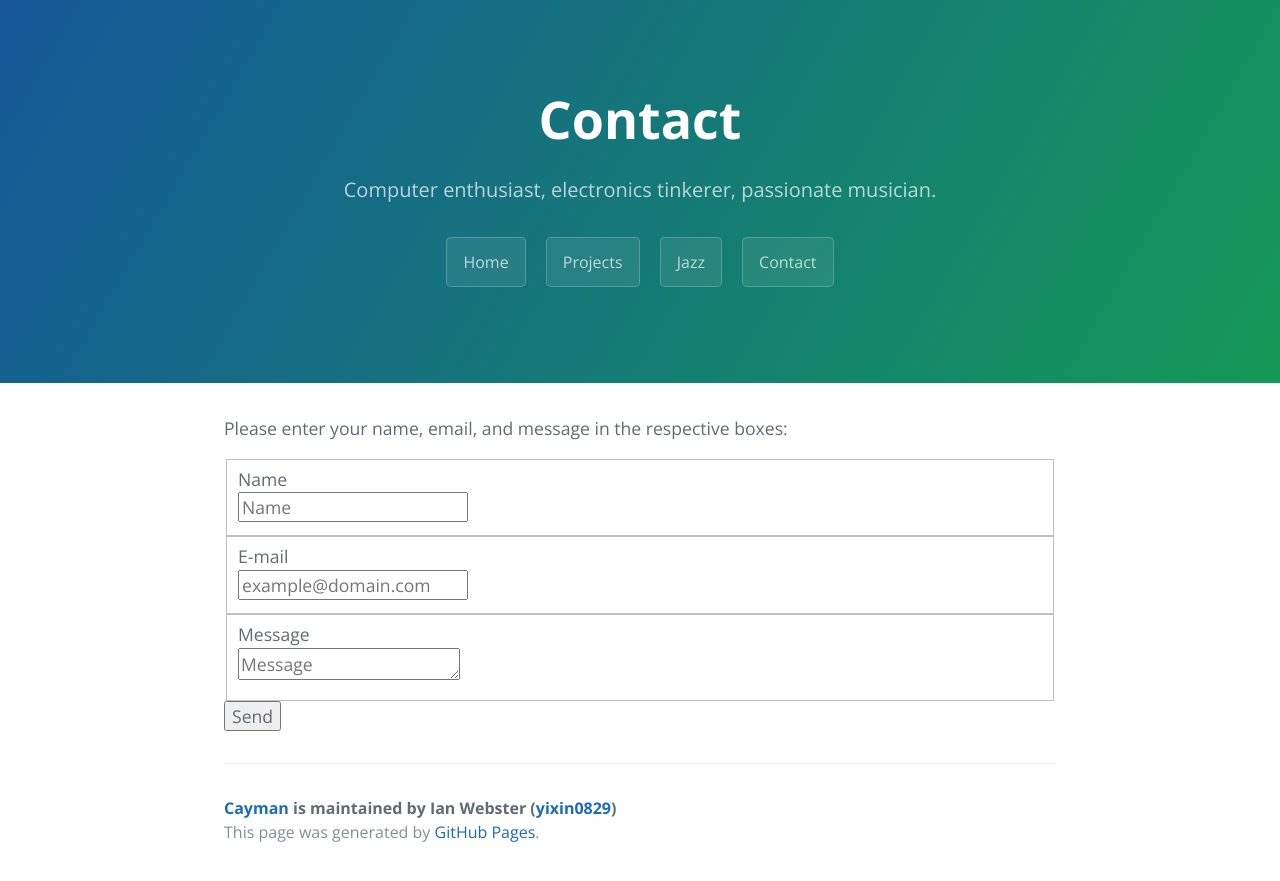
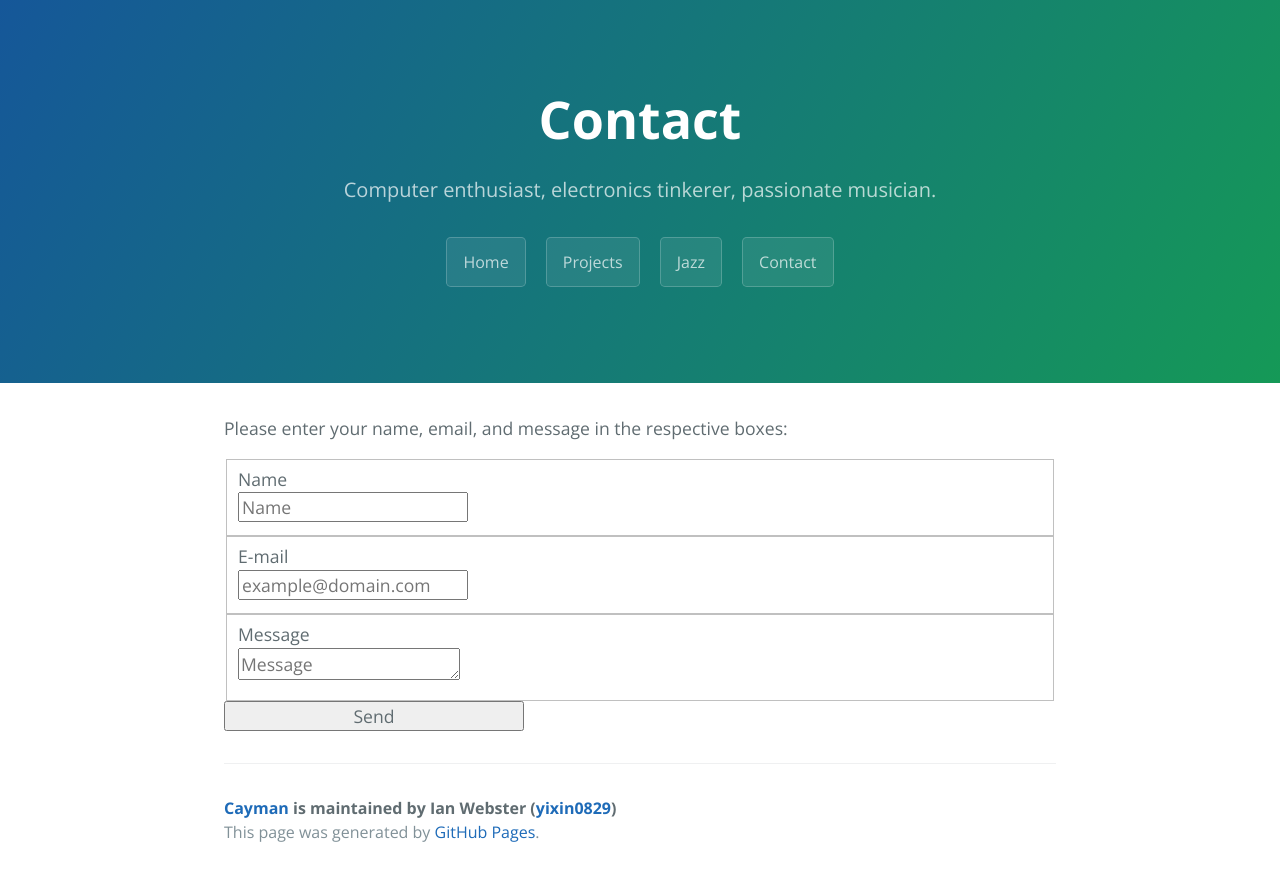
Before and after one commit to yixin0829/Cayman, a Jekyll site: the page built from contact/index.md, in a window 1280 px wide. Shown: the top 881 px of the page. Built offline with Jekyll 4.4.1, drawn with Linux system fonts in a browser that asks for light colours.

Commit message:
Update index.md

```diff
--- a/contact/index.md
+++ b/contact/index.md
@@ -19,5 +19,5 @@ Please enter your name, email, and message in the respective boxes:
  </fieldset>
  <input class="hidden" type="text" name="_gotcha" style="display:none">
  <input class="hidden" type="hidden" name="_subject" value="Message via https://iwebster28/github.io/Cayman">
-<input class="button submit" type="submit" value="Send" align="middle">
+<input class="button submit" type="submit" value="Send" style="width: 300px;" />
 </form>
```
